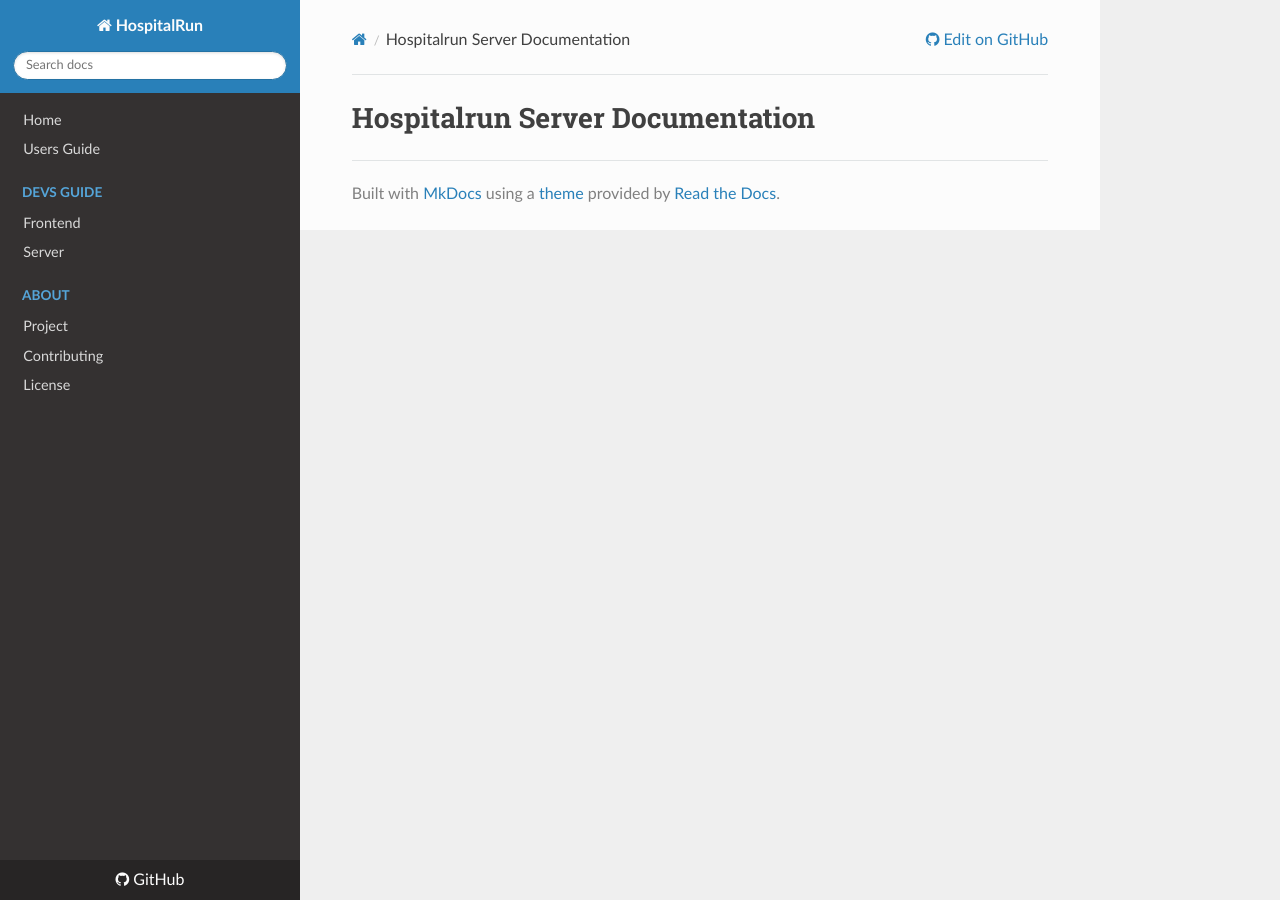
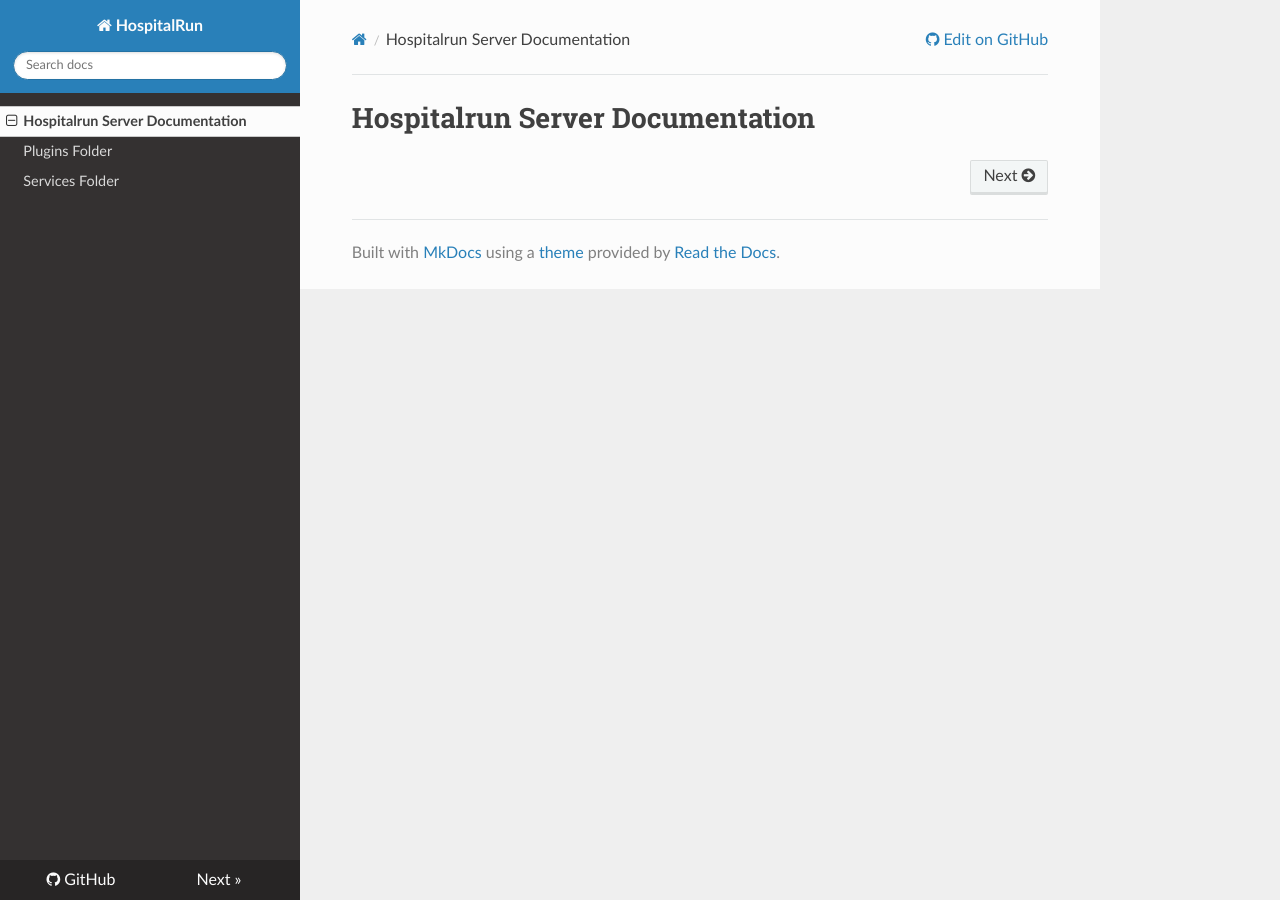
Before and after one commit to DangVu619/hospitalrun-server, an MkDocs documentation site: the page built from docs/index.md, in a window 1280 px wide. Built offline with MkDocs 1.6.1, drawn with Linux system fonts in a browser that asks for light colours; nearby versions of some CDN libraries.

Commit message:
Update mkdocs.yml

```diff
--- a/mkdocs.yml
+++ b/mkdocs.yml
@@ -5,17 +5,6 @@ site_author: HospitalRun Core Team
 
 repo_url: https://github.com/hospitalrun/hospitalrun-server/
 
-nav:
-  - Home: https://docs.hospitalrun.io
-  - Users Guide: https://hospitalrun.io
-  - Devs Guide:
-      - Frontend: https://docs.hospitalrun.io/projects/hospitalrun-frontend/en/latest/
-      - Server: https://docs.hospitalrun.io/projects/hospitalrun-server/en/latest/
-  - About:
-      - Project: https://hospitalrun.io
-      - Contributing: https://github.com/HospitalRun/hospitalrun-server/blob/master/.github/CONTRIBUTING.md
-      - License: https://github.com/HospitalRun/hospitalrun-server/blob/master/LICENSE
-
 theme:
   name: readthedocs
   highlightjs: true
```
